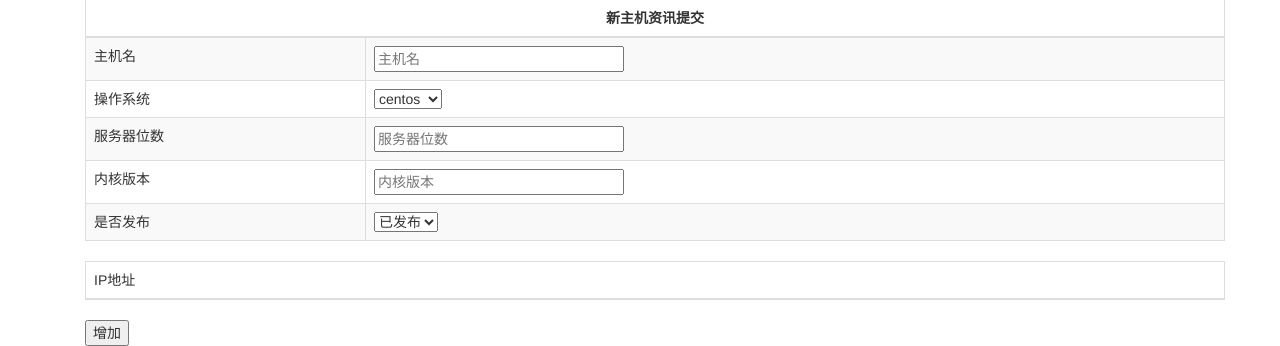
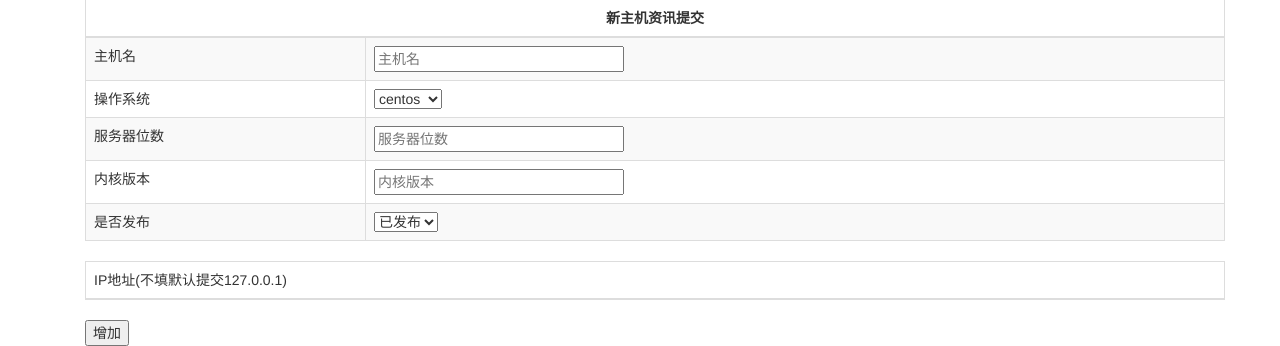
Before and after one commit to mnpiozhang/serverManage, a Django app: template web/templates/submit.html in a window 1280 px wide. Shown: the part 129-475 px from the top of the page. Run offline with Django 3.2, Linux system fonts and the light colour scheme; the template is opened without the code that fills it: values that come from a table or form of the project are taken from there, others are empty; data comes from the database, SQL or seed files in the repository; parts of the project's set-up code (start-up, migrations or seed data) failed here and were passed over; some libraries are stand-ins or nearby versions.

Commit message:
修复到默认networkinfo为空时ip地址查询出问题的bug

```diff
--- a/web/templates/submit.html
+++ b/web/templates/submit.html
@@ -59,7 +59,7 @@
         <table id="tab" class="table table-striped table-bordered">
         <thead>
             <tr>
-                <td colspan="2">IP地址</td>
+                <td colspan="2">IP地址(不填默认提交127.0.0.1)</td>
             </tr>
         </thead>
         </table>
--- a/web/views.py
+++ b/web/views.py
@@ -200,7 +200,7 @@ def submit(request):
             formmachinetype = request.POST.get('formmachinetype',None)
             formkernal = request.POST.get('formkernal',None)
             fompublish = request.POST.get('fompublish',None)
-            formip = request.POST.getlist('formip[]',None)
+            formip = request.POST.getlist('formip[]',["127.0.0.1"])
             #print formip
             #print type(formip)
 
```
